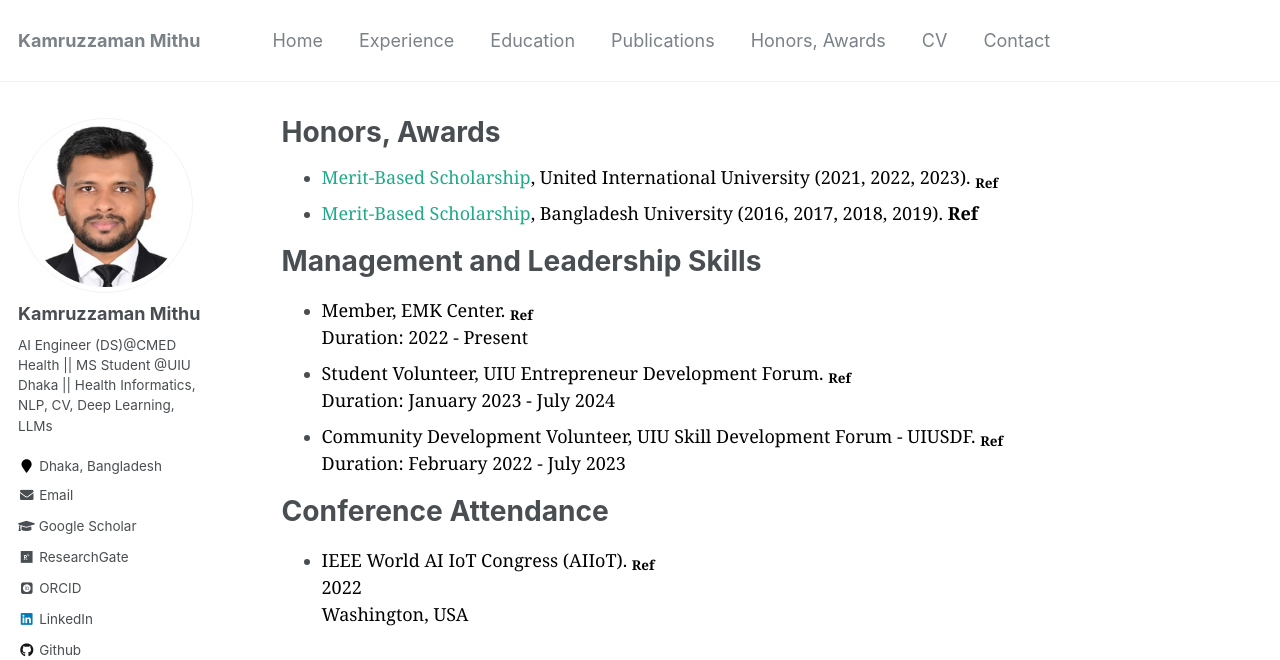
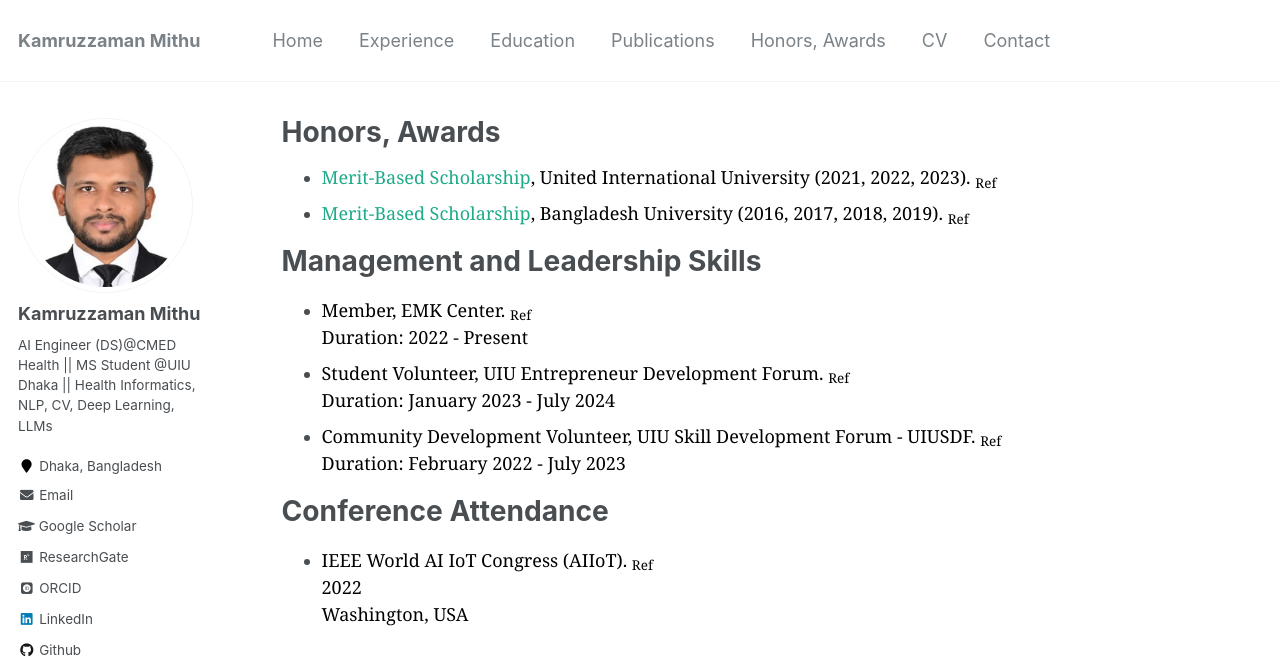
Before and after one commit to kmithuiu/kmithuiu.github.io, a Jekyll site: the page built from _pages/honors-awards.md, in a window 1280 px wide. Shown: the top 660 px of the page. Built offline with Jekyll 4.4.1, drawn with Linux system fonts in a browser that asks for light colours; some web fonts are replaced.

Commit message:
Update honors-awards

```diff
--- a/_pages/honors-awards.md
+++ b/_pages/honors-awards.md
@@ -7,16 +7,16 @@ author_profile: true
 
 
 
-* <span style="font-family:Georgia; color:black"><span style="color:#1FAB89">Merit-Based Scholarship</span>, United International University (2021, 2022, 2023). <sub><b><a href="https://www.uiu.ac.bd/admission/tuition-fees-payment-policies/scholarship-tuition-fee-and-other-fees-waiver-policy/" target="_blank" style="color:black;">Ref</a></b></sub> <br/></span>
-* <span style="font-family:Georgia; color:black"><span style="color:#1FAB89">Merit-Based Scholarship</span>, Bangladesh University (2016, 2017, 2018, 2019). <b><a href="https://bu.edu.bd/course-tuition-fees/" target="_blank" style="color:black;">Ref</a></b><br/></span>
+* <span style="font-family:Georgia; color:black"><span style="color:#1FAB89">Merit-Based Scholarship</span>, United International University (2021, 2022, 2023). <sub><a href="https://www.uiu.ac.bd/admission/tuition-fees-payment-policies/scholarship-tuition-fee-and-other-fees-waiver-policy/" target="_blank" style="color:black;">Ref</a></sub> <br/></span>
+* <span style="font-family:Georgia; color:black"><span style="color:#1FAB89">Merit-Based Scholarship</span>, Bangladesh University (2016, 2017, 2018, 2019). <sub><a href="https://bu.edu.bd/course-tuition-fees/" target="_blank" style="color:black;">Ref</a></sub><br/></span>
 
 
 # Management and Leadership Skills
-* <span style="font-family:Georgia; color:black">Member, EMK Center. <sub><b><a href="https://emkcenter.org/" target="_blank" style="color:black;">Ref</a></b></sub> <br/>Duration: 2022 - Present</span>
-* <span style="font-family:Georgia; color:black">Student Volunteer, UIU Entrepreneur Development Forum.  <sub><b><a href="https://www.linkedin.com/company/uiuedf/posts/?feedView=all" target="_blank" style="color:black;">Ref</a></b></sub> <br/> Duration: January 2023 - July 2024</span>
-* <span style="font-family:Georgia; color:black">Community Development Volunteer, UIU Skill Development Forum - UIUSDF. <sub><b><a href="https://www.linkedin.com/company/uiusdf/" target="_blank" style="color:black;">Ref</a></b></sub> <br/>Duration: February 2022 - July 2023</span>
+* <span style="font-family:Georgia; color:black">Member, EMK Center. <sub><a href="https://emkcenter.org/" target="_blank" style="color:black;">Ref</a></sub> <br/>Duration: 2022 - Present</span>
+* <span style="font-family:Georgia; color:black">Student Volunteer, UIU Entrepreneur Development Forum.  <sub><a href="https://www.linkedin.com/company/uiuedf/posts/?feedView=all" target="_blank" style="color:black;">Ref</a></sub> <br/> Duration: January 2023 - July 2024</span>
+* <span style="font-family:Georgia; color:black">Community Development Volunteer, UIU Skill Development Forum - UIUSDF. <sub><a href="https://www.linkedin.com/company/uiusdf/" target="_blank" style="color:black;">Ref</a></sub> <br/>Duration: February 2022 - July 2023</span>
 
 # Conference Attendance
-* <span style="font-family:Georgia; color:black">IEEE World AI IoT Congress (AIIoT). <sub><b><a href="https://ieeexplore.ieee.org/abstract/document/9817160" target="_blank" style="color:black;">Ref</a></b></sub> <br/>2022<br/> Washington, USA</span>
+* <span style="font-family:Georgia; color:black">IEEE World AI IoT Congress (AIIoT). <sub><a href="https://ieeexplore.ieee.org/abstract/document/9817160" target="_blank" style="color:black;">Ref</a></sub> <br/>2022<br/> Washington, USA</span>
 
 <!-- # Language Certification -->
```
